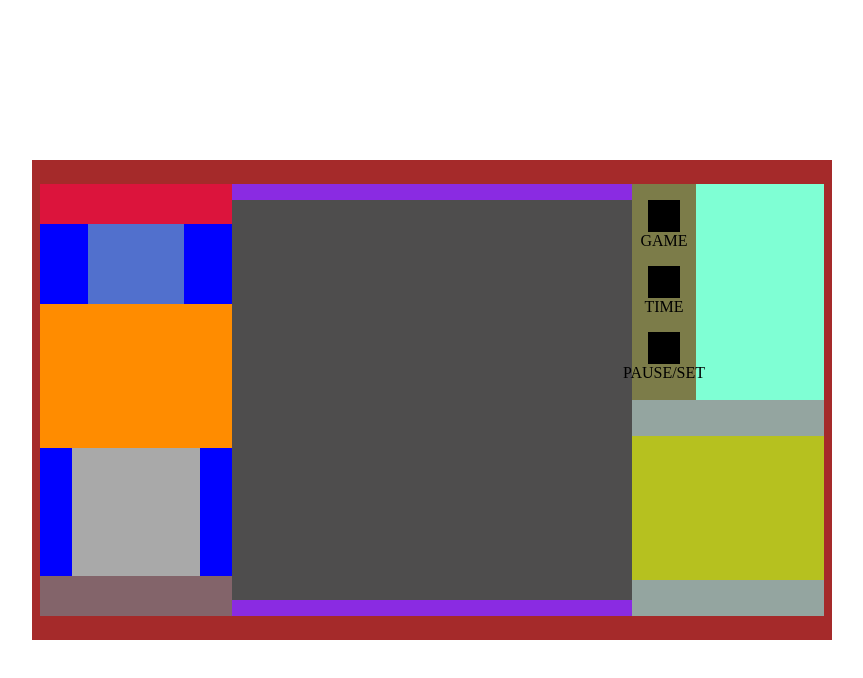
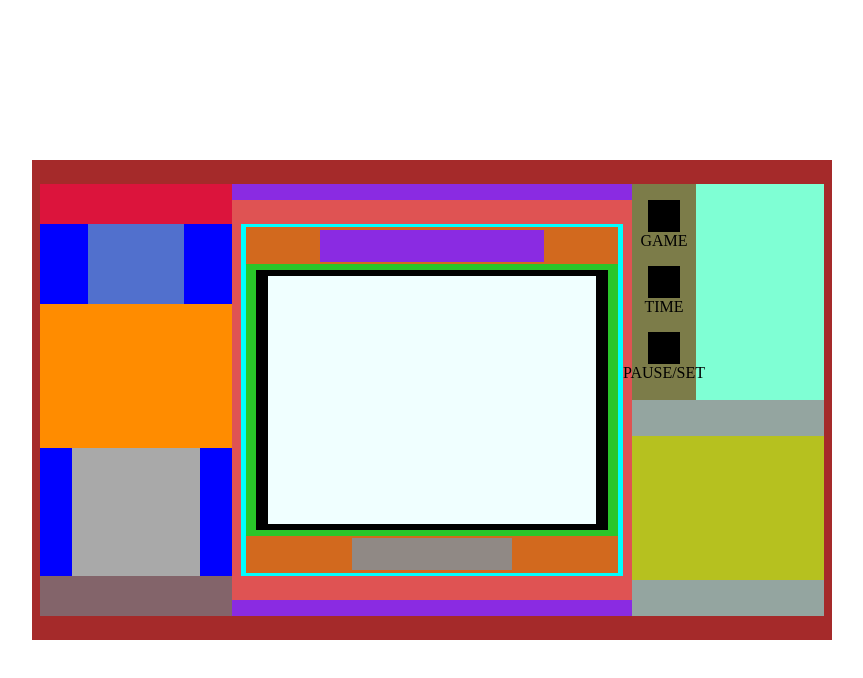
Before and after one commit to GonzaloLlatser/gl_fsd0423_css_retoConsola, a plain HTML site: page index.html in a window 1280 px wide. Shown: the whole page, without its empty margins (208-1071 px from the left). Drawn offline with Linux system fonts and the light colour scheme.

Commit message:
style: Agregar estilos y ajustar posiciones de determinados botones

```diff
--- a/css/styles.css
+++ b/css/styles.css
@@ -86,7 +86,10 @@ body {
 .marco{
     height: 25em;
     width: 25em;
-    background-color: rgb(78, 77, 77);
+    background-color: rgb(223, 83, 83);
+    display: flex;
+    justify-content: center;
+    align-items: center;
 }
 
 .teclasvarias{
@@ -125,3 +128,66 @@ body {
     background-color: black;
     margin-top: 1em;
 }
+
+.marcomedio{
+    height: 22em;
+    width: 23.9em;
+    background-color: aqua;
+    display: flex;
+    justify-content: center;
+    align-items: center;
+    flex-direction: column;
+}
+
+.etiquetasupermario{
+    height: 2.3em;
+    width: 23.2em;
+    background-color: chocolate;
+    display: flex;
+    justify-content: center;
+    align-items: center;
+}
+
+.etiqueta{
+    height: 2em;
+    width: 14em;
+    background-color: blueviolet;
+}
+
+.etiquetanintendo{
+    height: 2.3em;
+    width: 23.2em;
+    background-color: chocolate;
+    display: flex;
+    justify-content: center;
+    align-items: center;
+}
+
+.logonintedo{
+    height: 2em;
+    width: 10em;
+    background-color: rgb(144, 137, 133);
+}
+.marcopantalla{
+    height: 17em;
+    width: 23.2em;
+    background-color: rgb(41, 198, 41);
+    display: flex;
+    justify-content: center;
+    align-items: center;
+}
+/* /*  */
+.fondopantalla{
+    height: 16.2em;
+    width: 22em;
+    background-color: black;
+    display: flex;
+    justify-content: center;
+    align-items: center;
+
+}
+.pantalla{
+    height: 15.5em;
+    width: 20.5em;
+    background-color: azure;
+}
--- a/index.html
+++ b/index.html
@@ -22,7 +22,24 @@
 
             <div class="frentecentral">
 
-                <div class="marco"></div>
+                <div class="marco">
+                    <div class="marcomedio">
+                        <div class="etiquetasupermario">
+                            <div class="etiqueta"></div>
+                        </div>
+                        <div class="marcopantalla">
+                            <div class="fondopantalla">
+                                <div class="pantalla"></div>
+
+                            </div>
+
+                        </div>
+                        <div class="etiquetanintendo">
+                            <div class="logonintedo"></div>
+                        </div>
+
+                    </div>
+                </div>
             </div>
 
             <div class="frentelateralder">
```
